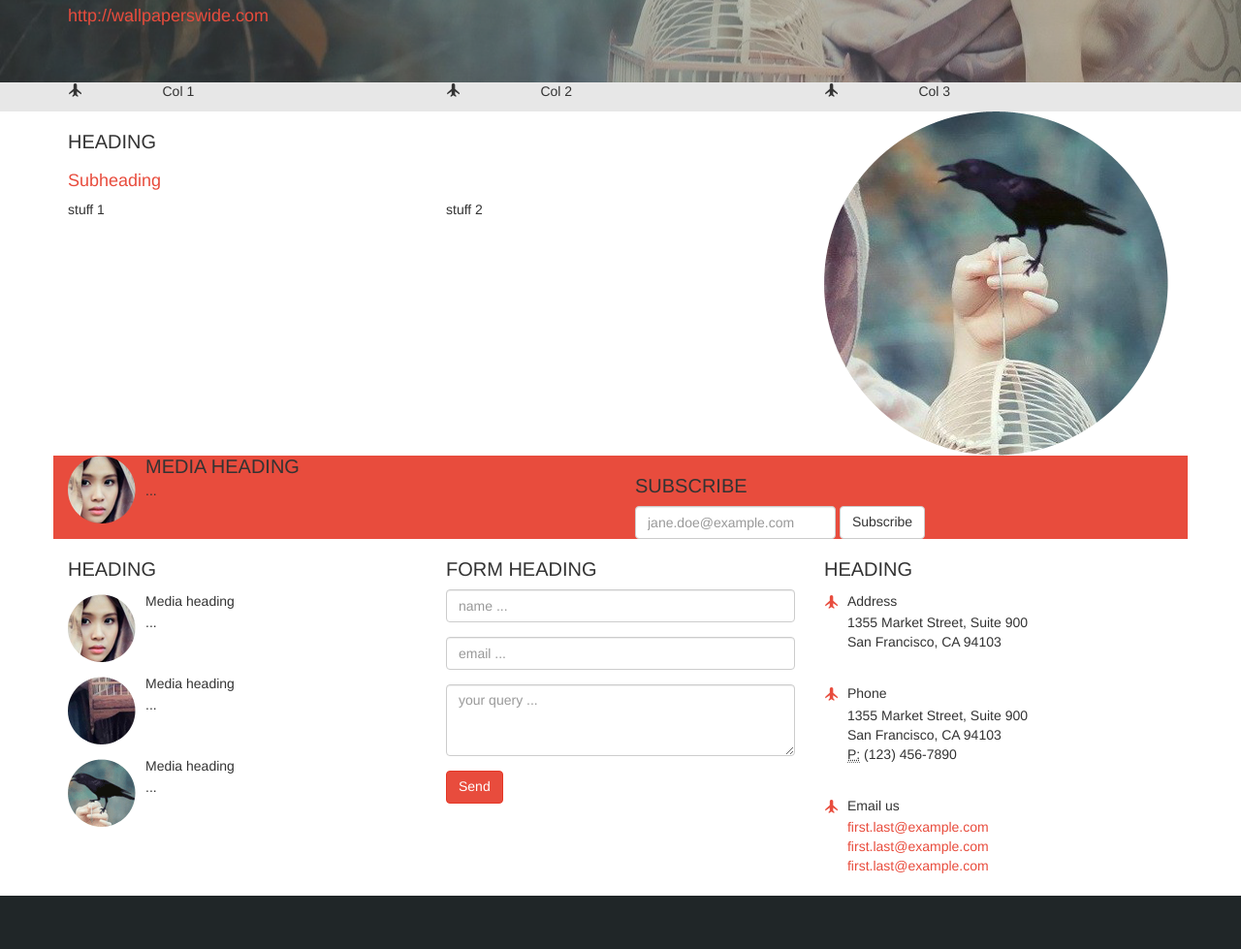
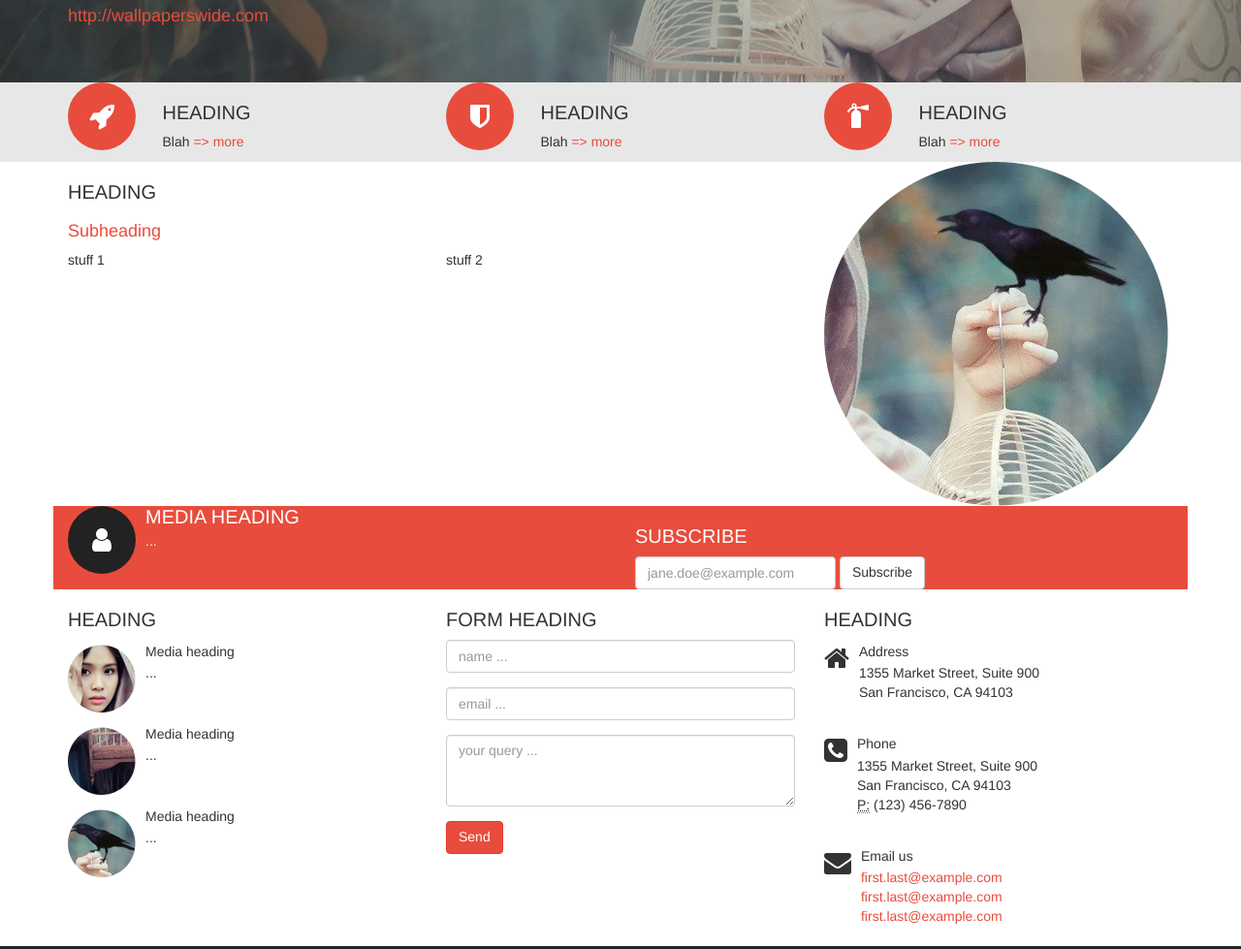
Before and after one commit to kapari/bootstrap_mock, a website: page index.html in a window 1280 px wide. Shown: the part 460-1439 px from the top of the page at 97% size. Drawn offline with Linux system fonts and the light colour scheme; files whose address does not match are found by name.

Commit message:
Add and style icons

```diff
--- a/index.html
+++ b/index.html
@@ -6,6 +6,7 @@
     <title>Bootstrap Layout</title>
     <meta name="viewport" content="width=device-width, initial-scale=1">
     <!-- <link rel="shortcut icon" href="favicon.ico"> -->
+    <link rel="stylesheet" href="https://maxcdn.bootstrapcdn.com/font-awesome/4.5.0/css/font-awesome.min.css">
     <link rel="stylesheet" href="css/style.css">
 </head>
 
@@ -54,22 +55,25 @@
         <div class="container">
             <div class="row">
                 <div class="col-sm-1">
-                    <span class="glyphicon glyphicon-plane" aria-hidden="true"></span>
+                    <span class="media-object" aria-hidden="true"><i class="fa fa-rocket fa-2x circle-icon"></i></span>
                 </div>
                 <div class="col-sm-3">
-                    <p>Col 1</p>
+                    <h2>Heading</h2>
+                    <p>Blah <a href="#">=> more</a></p>
                 </div>
                 <div class="col-sm-1">
-                    <span class="glyphicon glyphicon-plane" aria-hidden="true"></span>
+                    <span class="media-object" aria-hidden="true"><i class="fa fa-shield fa-2x circle-icon"></i></span>
                 </div>
                 <div class="col-sm-3">
-                    <p>Col 2</p>
+                    <h2>Heading</h2>
+                    <p>Blah <a href="#">=> more</a></p>
                 </div>
                 <div class="col-sm-1">
-                    <span class="glyphicon glyphicon-plane" aria-hidden="true"></span>
+                    <span class="media-object" aria-hidden="true"><i class="fa fa-fire-extinguisher fa-2x circle-icon"></i></span>
                 </div>
                 <div class="col-sm-3">
-                    <p>Col 3</p>
+                    <h2>Heading</h2>
+                    <p>Blah <a href="#">=> more</a></p>
                 </div>
             </div>
         </div>
@@ -108,7 +112,8 @@
                 <div class="media">
                     <div class="media-left">
                         <a href="#">
-                            <img class="media-object" src="img/thumb_woman.png" alt="...">
+                            <!-- <img class="media-object" src="img/thumb_woman.png" alt="..."> -->
+                            <span class="media-object" aria-hidden="true"><i class="fa fa-user fa-2x circle-icon"></i></span>
                         </a>
                     </div>
                     <div class="media-body">
@@ -188,13 +193,11 @@
                     <button type="submit" class="btn btn-primary">Send</button>
                 </form>
             </div>
-            <div class="col-sm-4">
+            <div class="col-sm-4 contact">
                 <h2>Heading</h2>
                 <div class="media">
                     <div class="media-left">
-                        <a href="#">
-                            <span class="glyphicon glyphicon-plane" aria-hidden="true"></span>
-                        </a>
+                        <span class="media-object" aria-hidden="true"><i class="fa fa-home fa-2x"></i></span>
                     </div>
                     <div class="media-body">
                         <h4 class="media-heading">Address</h4>
@@ -206,9 +209,7 @@
                 </div>
                 <div class="media">
                     <div class="media-left">
-                        <a href="#">
-                            <span class="glyphicon glyphicon-plane" aria-hidden="true"></span>
-                        </a>
+                        <span class="media-object" aria-hidden="true"><i class="fa fa-phone-square fa-2x"></i></span>
                     </div>
                     <div class="media-body">
                         <h4 class="media-heading">Phone</h4>
@@ -221,9 +222,7 @@
                 </div>
                 <div class="media">
                     <div class="media-left">
-                        <a href="#">
-                            <span class="glyphicon glyphicon-plane" aria-hidden="true"></span>
-                        </a>
+                        <span class="media-object" aria-hidden="true"><i class="fa fa-envelope fa-2x"></i></span>
                     </div>
                     <div class="media-body">
                         <h4 class="media-heading">Email us</h4>
--- a/scss/style.scss
+++ b/scss/style.scss
@@ -11,6 +11,15 @@ h1 {
 
 h3 {
     color: $brand-primary;
+}
+
+.circle-icon {
+    border-radius: 50%;
+    width: 2.5em;
+    height: 2.5em;
+    text-align: center;
+    padding: 0.75em;
+    color: white;
 }
 
 .navbar {
@@ -30,10 +39,17 @@ h3 {
 
 .row1 {
     background-color: $gray-lighter;
+    .fa {
+        background-color: $brand-primary;
+    }
 }
 
 .row3 {
     background-color: $brand-primary;
+    color: white;
+    .fa {
+        background-color: $gray-darker;
+    }
 }
 
 footer {
```
Also changed, not shown: css/style.css.
